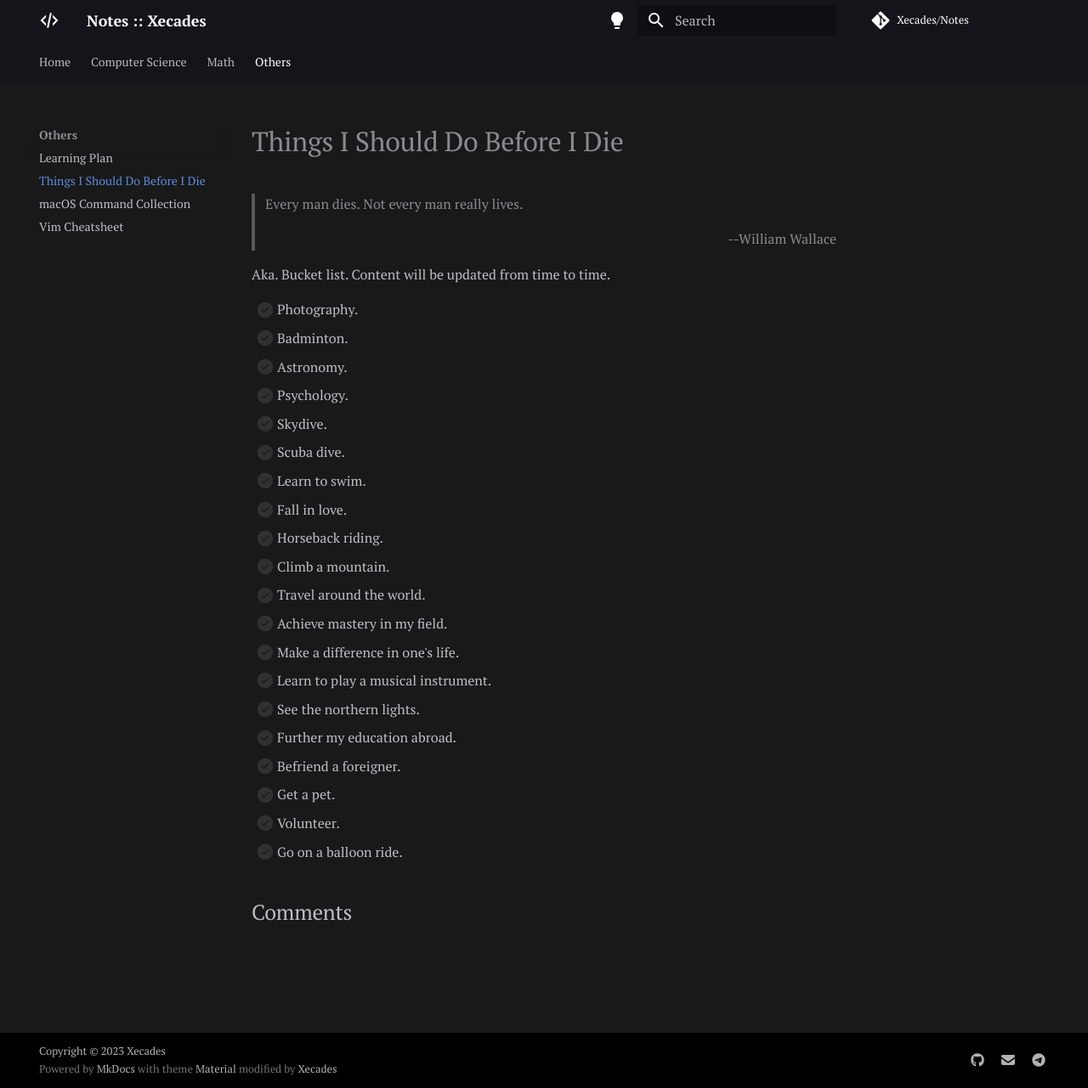
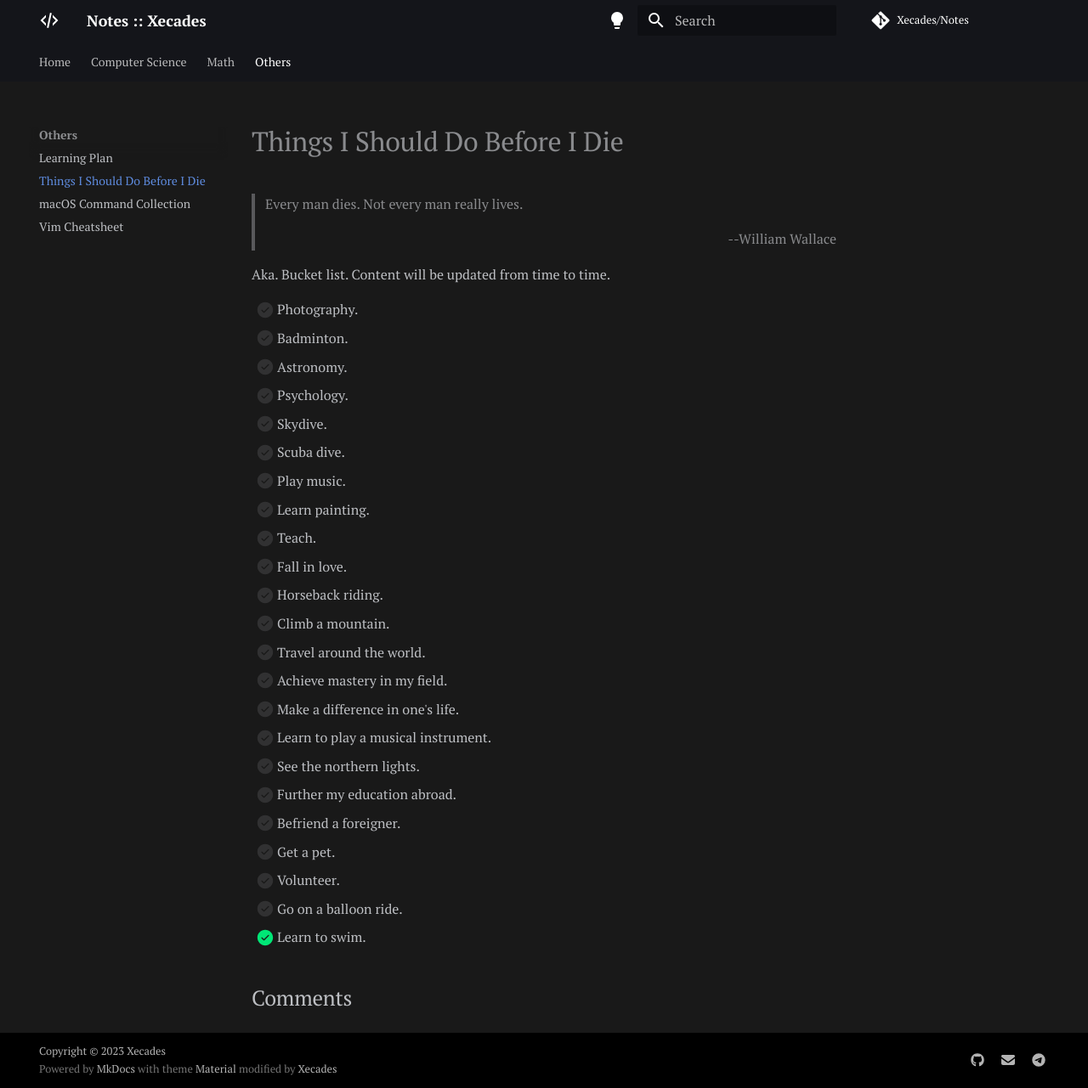
Before and after one commit to Xecades/Notes, an MkDocs documentation site: the page built from docs/others/things-i-should-do.md, in a window 1280 px wide and 1281 px high. Shown: the whole window at 85% size. Built offline with MkDocs 1.6.1 and Material for MkDocs 9.7.7, drawn with Linux system fonts in a browser that asks for light colours; comment, search, counter and statistics services are not loaded.

Commit message:
docs: update bucket list

```diff
--- a/docs/others/things-i-should-do.md
+++ b/docs/others/things-i-should-do.md
@@ -16,7 +16,9 @@ Aka. Bucket list. Content will be updated from time to time.
  - [ ] Psychology.
  - [ ] Skydive.
  - [ ] Scuba dive.
- - [ ] Learn to swim.
+ - [ ] Play music.
+ - [ ] Learn painting.
+ - [ ] Teach.
  - [ ] Fall in love.
  - [ ] Horseback riding.
  - [ ] Climb a mountain.
@@ -30,3 +32,4 @@ Aka. Bucket list. Content will be updated from time to time.
  - [ ] Get a pet.
  - [ ] Volunteer.
  - [ ] Go on a balloon ride.
+ - [x] Learn to swim.
```
